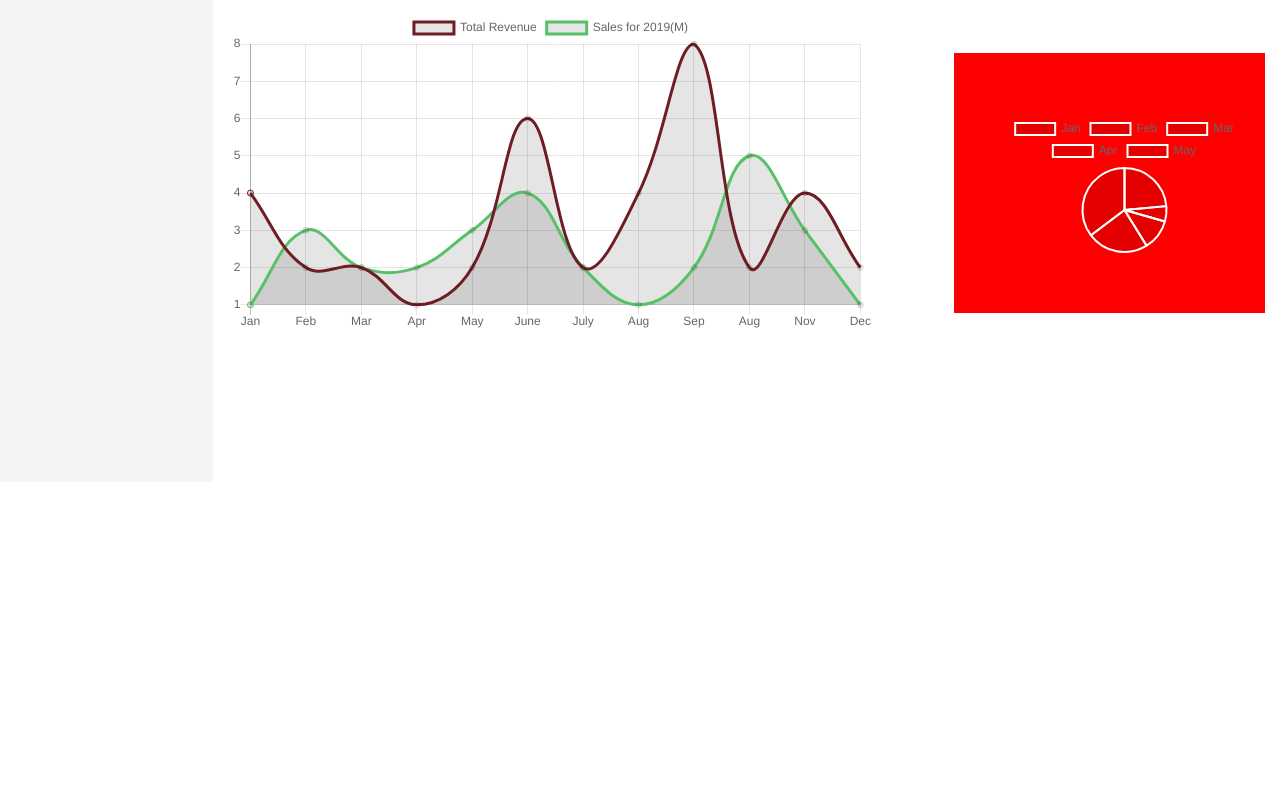
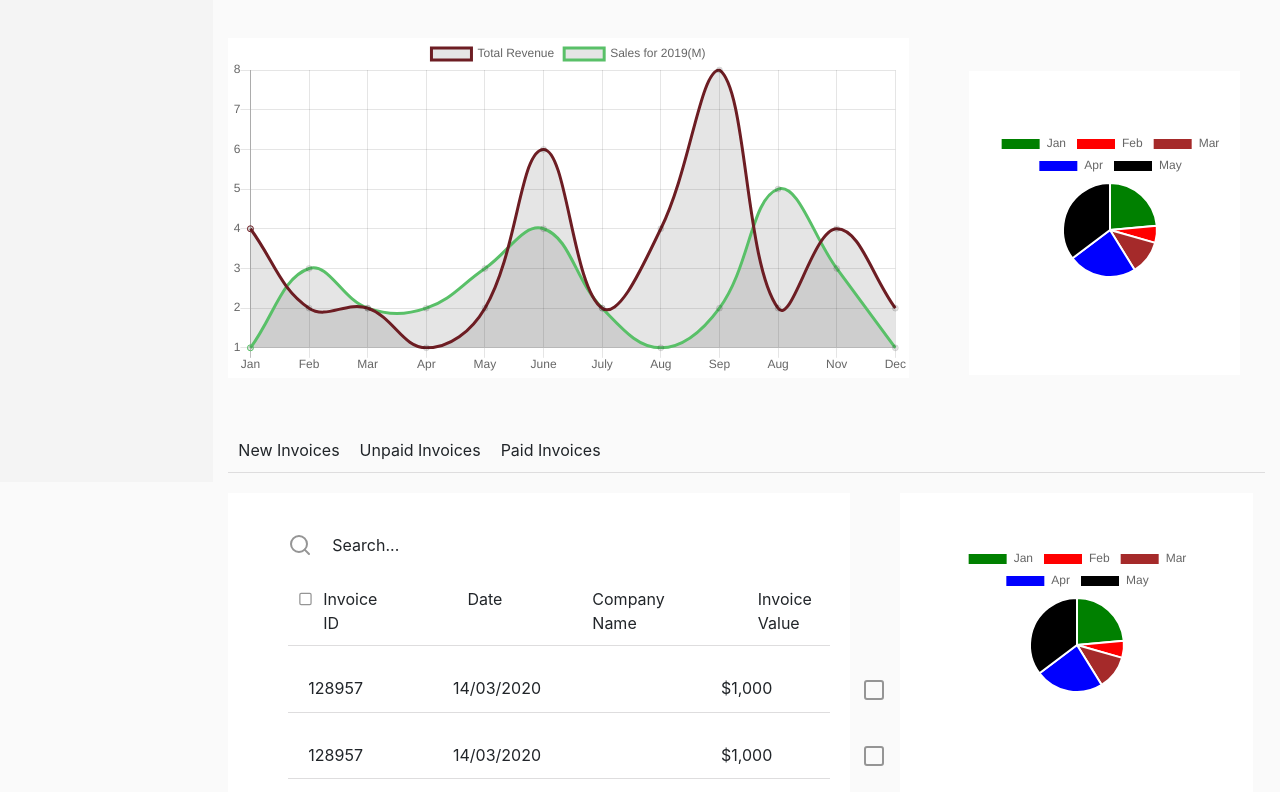
Before and after one commit to Zunuoh/Judy, a React (Create React App) app: page / in a window 1280 px wide. Shown: the part 428-1220 px from the top of the page. Before the commit the page ends 910 px from the top, so only its background shows below. Built offline with nearby package versions, Linux system fonts and the light colour scheme.

Commit message:
Invice progress

```diff
--- a/package.json
+++ b/package.json
@@ -13,9 +13,10 @@
     "react-bootstrap": "^1.3.0",
     "react-calendar": "^3.1.0",
     "react-chartjs-2": "^2.10.0",
-    "react-date-picker": "^8.0.3",
+    "react-datepicker": "^3.2.2",
     "react-dom": "^16.13.1",
     "react-feather": "^2.0.8",
+    "react-perfect-scrollbar": "^1.5.8",
     "react-scripts": "3.4.3"
   },
   "scripts": {
--- /dev/null
+++ b/src/components/CalendarScreen.js
@@ -0,0 +1,61 @@
+import React, {useState, useEffect} from 'react';
+import moment from 'moment';
+import buildCalendar from "../components/build";
+import '../styles/style.css';
+// import dayStyles from '../styles/styles.js'
+const CalendarScreen = ()=>{
+    const [value, setValue] = useState(moment());
+    const [calendar, setCalendar] = useState([]);
+
+
+
+    useEffect(()=>{
+
+        setCalendar(buildCalendar(value))
+    }, [value]);
+
+    function isSelected(day){
+        return value.isSame(day, "day");
+    }
+
+    function beforeToday(day){
+        return day.isBefore(new Date(), "day");
+    }
+
+    function isToday(day){
+        return day.isSame(new Date(), "day");
+    }
+
+  function dayStyles(day){
+        if (beforeToday(day)) return "before";
+        if (isSelected(day)) return "selected";
+        if (isToday(day)) return "today";
+        return "";
+    }
+
+    return(
+        <div>
+          <h2> Calendar</h2>
+
+          {/* <div>
+             {startDay.format("MM/DD")}
+             {endDay.format("MM/DD")}
+        </div> */}
+        <div className="calendar">
+        {calendar.map((week)=>(
+           <div>
+               {week.map((day)=>(
+                   <div className="day" onClick={() => setValue(day)}>
+                       <div className={dayStyles(day)}>{day.format("D").toString()}</div>
+                   </div>
+               ))}
+           </div>
+       ))}
+        </div>
+
+        </div>
+
+    )
+}
+
+export default CalendarScreen;
--- /dev/null
+++ b/src/components/Chart.js
@@ -0,0 +1,19 @@
+import React from 'react';
+import {Card, Container, Row, Col, Button} from 'react-bootstrap';
+
+const ChartScreen =()=>{
+    return(
+        <div>
+            <Row>
+              <Col xs={8} style={{backgroundColor:"rebeccapurple"}} >
+                  <div className="invoicelist1">
+
+                  </div>
+              </Col>
+              <Col xs={4} style={{backgroundColor:"royalblue"}}>xs=6</Col>
+            </Row>
+        </div>
+    );
+}
+
+export default ChartScreen;
--- a/src/components/InvoiceScreen.js
+++ b/src/components/InvoiceScreen.js
@@ -1,17 +1,24 @@
 import React, {useState} from 'react'
 import { Container, Row, Col } from 'react-bootstrap';
 import Header from '../components/Header';
-import { Search } from 'react-feather';
+import { Search, Square } from 'react-feather';
 import PieScreen from '../components/PieScreen'
 import LineChart from './LineChart';
+import ChartScreen from '../components/Chart';
 import '../styles/style.css';
 
+
 const invoiceList = [{"id":"0", "name":"Total Revenue", "amt":"$3,507.76", "info":"$300.76  last 30 days"},  {"id":"1", "name":"Average Invoice", "amt":"$3,507.76", "info":"$300.76  last 30 days"},
-{"id":"2", "name":"Total Revenue", "amt":"$3,507.76", "info":"$300.76  last 30 days"}, {"id":"3", "name":"Average Invoice", "amt":"$3,507.76", "info":"$300.76  last 30 days"}]
+{"id":"2", "name":"Total Revenue", "amt":"$3,507.76", "info":"$300.76  last 30 days"}, {"id":"3", "name":"Average Invoice", "amt":"$3,507.76", "info":"$300.76  last 30 days"}];
+
+const CompanyList =[{"id":"0", "inoiceid":"128957", "date":"14/03/2020","cname":"Shrubs & Co Law Firm", "invalue":"$1,000", "icon":  <Square color="#959595" size={24} />},
+{"id":"1", "inoiceid":"128957", "date":"14/03/2020","cname":"Shrubs & Co Law Firm", "invalue":"$1,000", "icon":  <Square color="#959595" size={24} />},{"id":"2", "inoiceid":"128957", "date":"14/03/2020","cname":"Shrubs & Co Law Firm", "invalue":"$1,000", "icon":  <Square color="#959595" size={24} />},
+{"id":"3", "inoiceid":"128957", "date":"14/03/2020","cname":"Shrubs & Co Law Firm", "invalue":"$1,000", "icon":  <Square color="#959595" size={24}/>}, {"id":"4", "inoiceid":"128957", "date":"14/03/2020","cname":"Shrubs & Co Law Firm", "invalue":"$1,000", "icon":  <Square color="#959595" size={24} />}]
 
 
 const InvoiceScreen = ()=>{
     const[invoices, setInvoices] = useState(invoiceList);
+    const[companies, setCompanies] = useState(CompanyList);
 
     return(
         <div>
@@ -21,7 +28,7 @@ const InvoiceScreen = ()=>{
               <span>Menu</span>
            </div>
 
-           <Container fluid>
+           <Container fluid style={{backgroundColor:"#FAFAFA"}}>
            <Row>
            <Col sm={2}  className="chartRow1"></Col>
            <Col sm={10}  className="chartRow2">
@@ -32,10 +39,10 @@ const InvoiceScreen = ()=>{
 
                <div style={{paddingTop:30, fontSize:20, paddingLeft:20}}>Invoice Summary</div>
 
-                <div style={{display:"flex", flexDirection:"row", height:"22%"}}>
+                <div style={{display:"flex", flexDirection:"row", height:"15%"}}>
                 {invoices && invoices.map(invoice=>{
                     return(
-                        <div style={{backgroundColor:"#F8F7F8", marginTop:30, marginLeft:30, paddingLeft:20, width:"22%", borderWidth:2}}>
+                        <div style={{backgroundColor:"blue", marginTop:30, marginLeft:30, paddingLeft:20, width:"22%", borderWidth:2}}>
                         <div style={{paddingTop:30}}>{invoice.name}</div>
                         <div style={{paddingTop:10, fontSize:30}}>{invoice.amt}</div>
                         <div style={{paddingTop:20, color:"#A5C6A9"}}>{invoice.info}</div>
@@ -45,18 +52,65 @@ const InvoiceScreen = ()=>{
                 </div>
 
 
-
-        <div style={{display:"flex", flexDirection:"row"}}>
-        <div className='chart'>
+  <Row>
+    <Col xs={8}>
+    <div className='chart'>
             <LineChart/>
         </div>
-
-      <div style={{backgroundColor:"red", width:"30%", marginTop:81, height:"80%", marginLeft:80, paddingLeft:30, paddingTop:60, paddingBottom:60, display:"flex", flex:2}}>
+    </Col>
+    <Col xs={4}>
+    <div style={{backgroundColor:"white",  marginTop:73, height:"80%", marginLeft:30, paddingLeft:10, paddingTop:20, paddingBottom:60, display:"flex", flex:3, width:"83%", display:"flex", justifyContent:"center", alignItems:"center"}}>
       <PieScreen/>
       </div>
+    </Col>
+  </Row>
 
+      <div className="newInvoice">
+      <div>New Invoices</div>
+      <div style={{marginLeft:20}}>Unpaid Invoices</div>
+      <div style={{marginLeft:20}}>Paid Invoices</div>
+      </div>
+      {/* <div style={{width:"90%", height:1, backgroundColor:"#DEDDDE", marginTop:20}}/> */}
+
+
+        <div style={{display:"flex",flexDirection:"row", height:"35%", marginTop:20, marginBottom:50}}>
+            <div style={{ width:"60%",backgroundColor:"white", padding:20, paddingLeft:60, paddingTop:40}}>
+            <div style={{display:"flex", flexDirection:"row"}}>
+            <Search color="#959595" size={24} />
+            <div style={{paddingLeft:20}}>Search...</div>
+            </div>
+
+            <div className="company" >
+            <Square color="#959595" size={24} />
+            <div style={{paddingLeft:10}}>Invoice ID</div>
+            <div style={{paddingLeft:90}}>Date</div>
+            <div style={{paddingLeft:90}}>Company Name</div>
+            <div style={{paddingLeft:90}}>Invoice Value</div>
+            </div>
+
+            {companies && companies.map(company =>{
+                return(
+                <div className="company">
+                     <Square color="#959595" size={24} />
+            <div style={{paddingLeft:10}}>{company.inoiceid}</div>
+            <div style={{paddingLeft:90}}>{company.date}</div>
+            <div style={{paddingLeft:90}}>{company.name}</div>
+            <div style={{paddingLeft:90}}>{company.invalue}</div>
+            <div style={{paddingLeft:90}}>{company.icon}</div>
+                </div>
+
+                );
+            })}
+            </div>
+
+
+            <div style={{backgroundColor:"white", marginLeft:50, width:"34%", padding:50}}>
+                <div style={{display:"flex", alignItems:"center", justifyContent:"center"}}>
+                <PieScreen/>
+                </div>
+
+            </div>
         </div>
-
 
 
 
--- a/src/components/PieScreen.js
+++ b/src/components/PieScreen.js
@@ -13,18 +13,19 @@ const PieScreen =()=>{
                label:"Total Revenue",
                data:[
                    4,1,2,4,6
-               ]
+               ],
+               backgroundColor : ["green", "red", "brown", "blue", "black"]
             }
        ]
    }
 
 
     return(
-        // <div className="pie">
+         <div className="pie">
 
             <Pie data={pieData} />
 
-        // </div>
+             </div>
     );
 }
 
--- /dev/null
+++ b/src/components/build.js
@@ -0,0 +1,12 @@
+export default function buildCalendar(value){
+    const startDay = value.clone(). startOf("month").startOf("week");
+    const endDay = value.clone(). startOf("month").startOf("week");
+    const day = startDay.clone().subtract(1, "day");
+        const calendar = [];
+        while(day.isBefore(endDay, "day")){
+            calendar.push(
+                Array(35). fill(0).map(()=> day.add(1, "day").clone())
+            );
+        }
+return calendar;
+}
--- a/src/styles/style.css
+++ b/src/styles/style.css
@@ -55,12 +55,11 @@ body{
 
 .chart{
     display: "flex";
-    justify-content: center;
-    width: "40%";
+    width: "20%";
     background-color: white;
     margin-top: 40px;
     display:"flex";
-    flex:5
+    flex: 5
 
 }
 
@@ -75,9 +74,130 @@ body{
     flex-direction: column;
 }
 
+.newInvoice{
+  display:flex;
+ flex-direction: row;
+  margin-top:50px;
+   border-bottom: 1px solid;
+  border-bottom-color: #DEDDDE;
+  padding: 10px;
+
+}
+
+.invoicelist1{
+   height: 100%;
+   width: 40%;
+   background-color: cornsilk;
+   padding-top: 20px;
+}
+
+.company{
+  display:flex;
+  flex-direction: row;
+   margin-top:20px;
+    border-bottom: 1px solid;
+   border-bottom-color: #DEDDDE;
+   padding: 10px;
+
+}
+
+
+
 /* .pie{
     display: "flex";
     justify-content: center;
-    width: 920px;
-    padding-left: 750px;
+    width: "920px";
+    height: "920px";
+    padding-right: 350px;
 } */
+
+.calendar {
+    box-sizing: border-box;
+    font-size: 1rem;
+    max-width: 400px;
+  }
+
+  .calendar .header {
+    background-color: var(--light-blue);
+    text-align: center;
+    min-height: 2rem;
+    line-height: 2rem;
+    color: var(--black);
+    font-family: var(--font-book);
+    font-weight: 700;
+    display: flex;
+  }
+
+  .calendar .day-names {
+    display: flex;
+    flex-wrap: wrap;
+    max-width: 1000px;
+    margin: 0 auto;
+    align-items: center;
+  }
+
+  .calendar .body {
+    border: 1px solid var(--light-blue);
+  }
+
+  .calendar .header .previous {
+    flex: 1;
+    text-align: left;
+    margin-left: 1rem;
+  }
+
+  .calendar .header .next {
+    flex: 1;
+    text-align: right;
+    margin-right: 1rem;
+  }
+
+  .calendar .week {
+    background-color: white;
+    width: calc(100% / 7);
+    height: 44px;
+    line-height: 44px;
+    text-align: center;
+    text-transform: uppercase;
+    color: var(--black);
+    font-weight: 400;
+  }
+  .calendar .week div {
+    width: 100%;
+  }
+
+  .calendar .day {
+    position: relative;
+    width: calc(100% / 7);
+    height: 44px;
+    display: inline-block;
+    background-color: white;
+    padding: 0;
+    margin: 0;
+    box-sizing: border-box;
+    z-index: 1;
+    text-align: center;
+  }
+
+  .calendar .day div {
+    width: 54px;
+    height: 44px;
+    position: relative;
+    color: var(--black);
+    z-index: 100;
+    line-height: 44px;
+  }
+
+  .calendar .day div.before {
+    color: var(--grey);
+  }
+
+  .calendar .day div.selected {
+    background-color: var(--red);
+    color: var(--white);
+    font-weight: bold;
+  }
+
+  .calendar .day div.today {
+    background-color: var(--grey);
+  }
--- /dev/null
+++ b/src/styles/styles.js
@@ -0,0 +1,18 @@
+// function isSelected(day){
+//     return value.isSame(day, "day");
+// }
+
+// function beforeToday(day){
+//     return day.isBefore(new Date(), "day");
+// }
+
+// function isToday(day){
+//     return day.isSame(new Date(), "day");
+// }
+
+// export default function dayStyles(day){
+//     if (beforeToday(day)) return "before";
+//     if (isSelected(day)) return "selected";
+//     if (isToday(day)) return "today";
+//     return "";
+// }
```
Also changed, not shown: src/App.js (+8 -20 lines), 1 other file (tests, documents, lock files or other folders).
